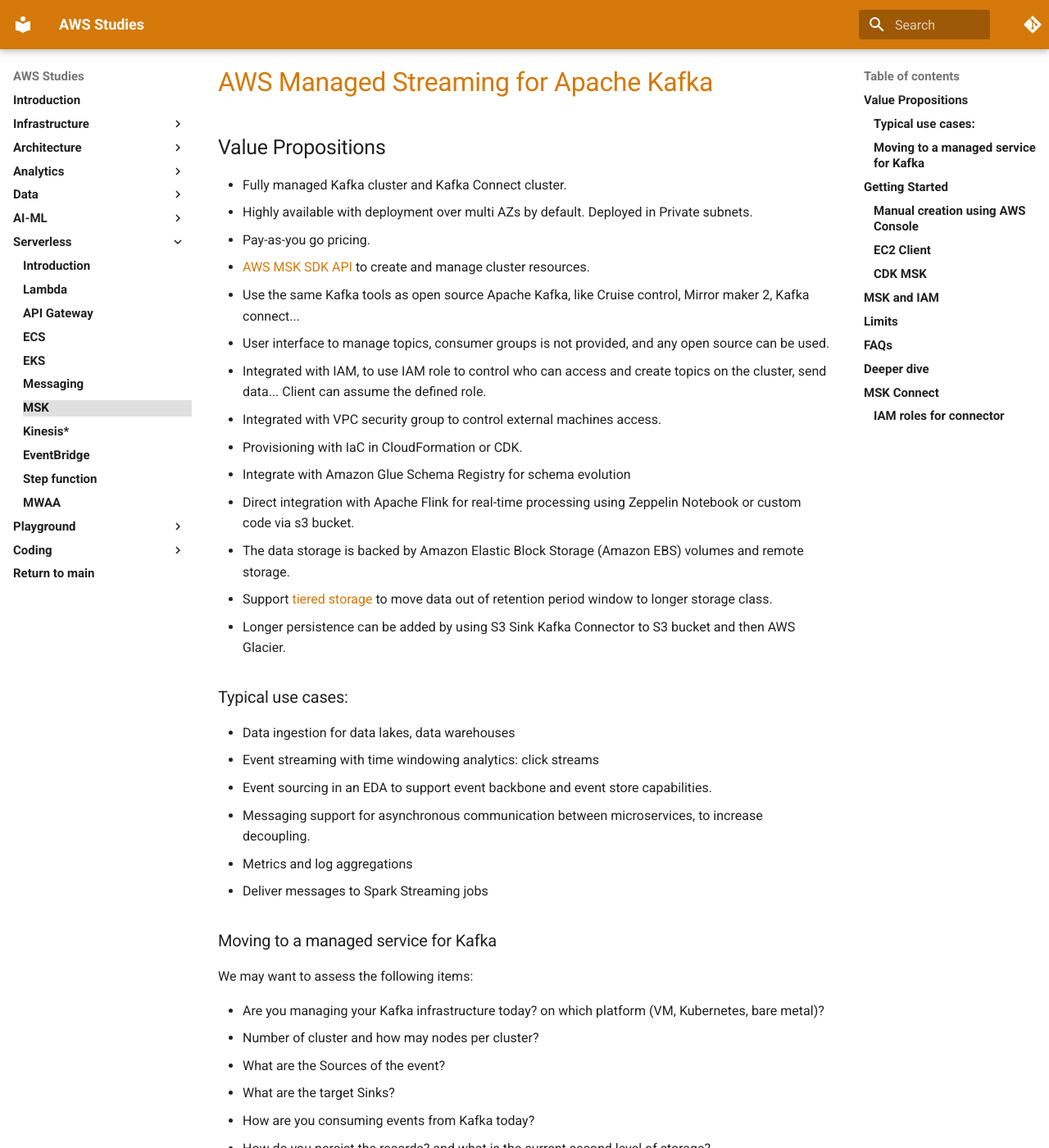
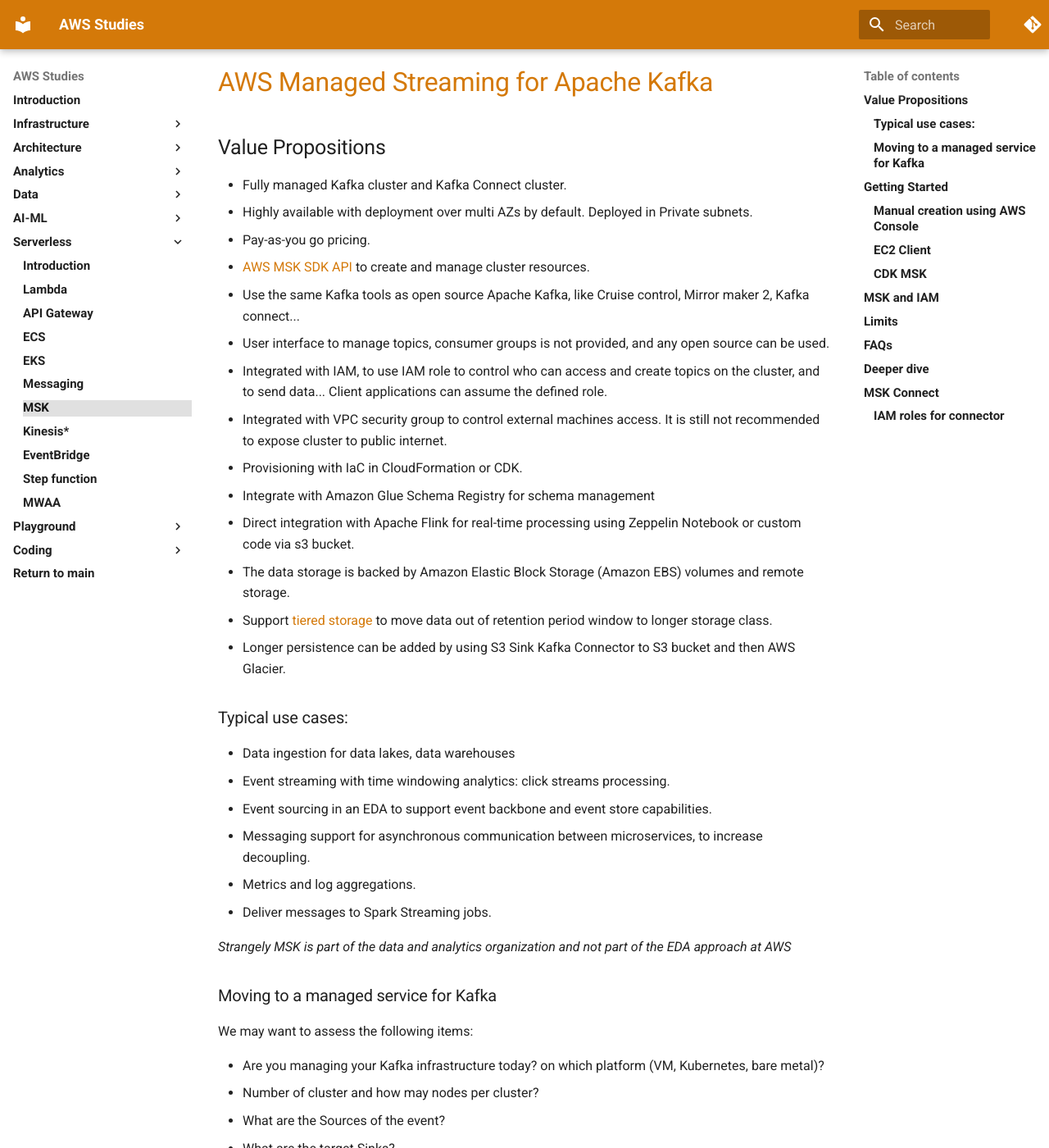
Before and after one commit to jbcodeforce/yarfba, an MkDocs documentation site: the page built from docs/serverless/msk.md, in a window 1280 px wide and 1400 px high. Shown: the whole window at 82% size. Built offline with MkDocs 1.6.1 and Material for MkDocs 9.7.7, drawn with Linux system fonts in a browser that asks for light colours; comment, search, counter and statistics services are not loaded; some of the changed text lies outside the part shown.

Commit message:
modify MSK content

```diff
--- a/docs/serverless/msk.md
+++ b/docs/serverless/msk.md
@@ -8,10 +8,10 @@
 * [AWS MSK SDK API](https://docs.aws.amazon.com/msk/1.0/apireference/what-is-msk.html) to create and manage cluster resources.
 * Use the same Kafka tools as open source Apache Kafka, like Cruise control, Mirror maker 2, Kafka connect...
 * User interface to manage topics, consumer groups is not provided, and any open source can be used.
-* Integrated with IAM, to use IAM role to control who can access and create topics on the cluster, send data... Client can assume the defined role.
-* Integrated with VPC security group to control external machines access.
+* Integrated with IAM, to use IAM role to control who can access and create topics on the cluster, and to send data... Client applications can assume the defined role.
+* Integrated with VPC security group to control external machines access. It is still not recommended to expose cluster to public internet.
 * Provisioning with IaC in CloudFormation or CDK.
-* Integrate with Amazon Glue Schema Registry for schema evolution
+* Integrate with Amazon Glue Schema Registry for schema management
 * Direct integration with Apache Flink for real-time processing using Zeppelin Notebook or custom code via s3 bucket.
 * The data storage is backed by Amazon Elastic Block Storage (Amazon EBS) volumes and remote storage.
 * Support [tiered storage](https://docs.aws.amazon.com/msk/latest/developerguide/msk-tiered-storage-retention-rules.html) to move data out of retention period window to longer storage  class.
@@ -20,11 +20,13 @@
 ### Typical use cases:
 
 * Data ingestion for data lakes, data warehouses
-* Event streaming with time windowing analytics: click streams
+* Event streaming with time windowing analytics: click streams processing.
 * Event sourcing in an EDA to support event backbone and event store capabilities.
 * Messaging support for asynchronous communication between microservices, to increase decoupling.
-* Metrics and log aggregations
-* Deliver messages to Spark Streaming jobs
+* Metrics and log aggregations.
+* Deliver messages to Spark Streaming jobs.
+
+*Strangely MSK is part of the data and analytics organization and not part of the EDA approach at AWS*
 
 ### Moving to a managed service for Kafka
 
@@ -54,8 +56,8 @@
 
 The AWS Console MSK creation wizard is quite simple to follow. Some considerations to address:
 
-* Can create serverless or provisioned cluster.
-* Recommended version is kafka 2.8.1. BUT for getting [tiered storage](https://docs.aws.amazon.com/msk/latest/developerguide/msk-tiered-storage.html), there is only one version 2.8.2.tiered
+* Can create serverless cluster or provisioned cluster.
+* Recommended version is kafka 3.6.0 for getting [tiered storage](https://docs.aws.amazon.com/msk/latest/developerguide/msk-tiered-storage.html). For 2.8.x version there is only one version: 2.8.2.tiered. See [restrictions documentation)(https://docs.aws.amazon.com/msk/latest/developerguide/msk-tiered-storage.html#msk-tiered-storage-constraints).
 * VPC needs DNS hostnames and DNS resolution enabled and at least 2 subnets for 2 AZs.
 * To use [provisioned storage throughput](https://docs.aws.amazon.com/msk/latest/developerguide/msk-provision-throughput.html) up to 1000 MiB/s, choose kafka.m5.4xlarge or a larger broker type.
 * Think about what are the default configuration for the Kafka brokers, retention, topic creation... and define a MSK configuration which can be used by different clusters.
```
Also changed, not shown: other parts of docs/serverless/msk.md (+5 -5 lines).
